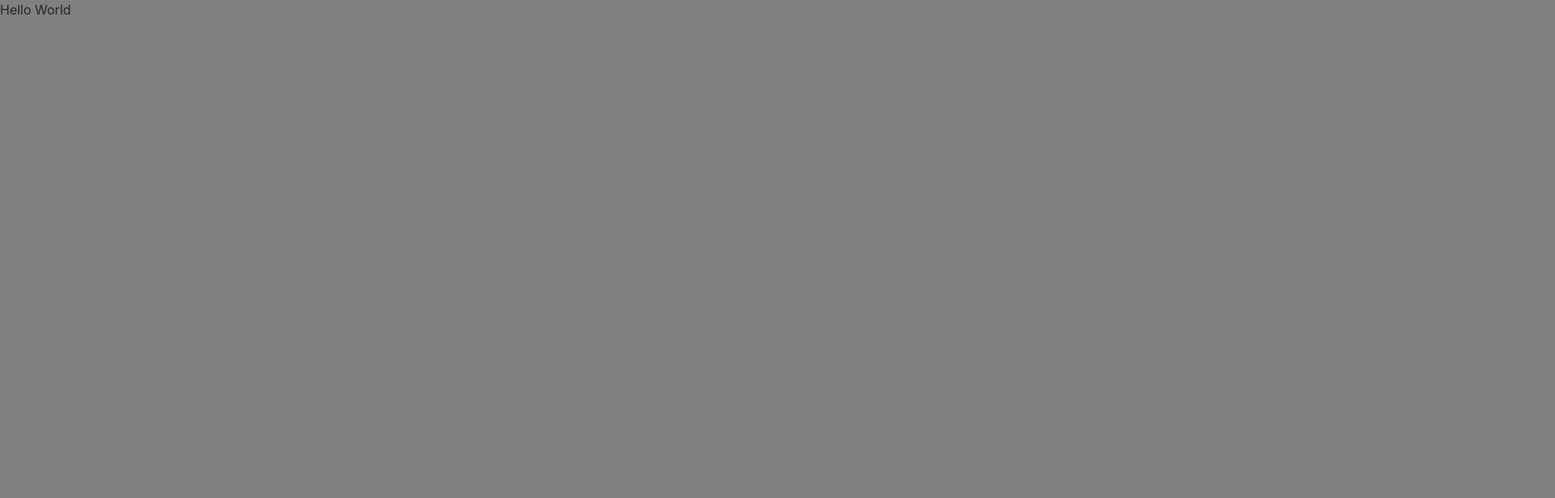
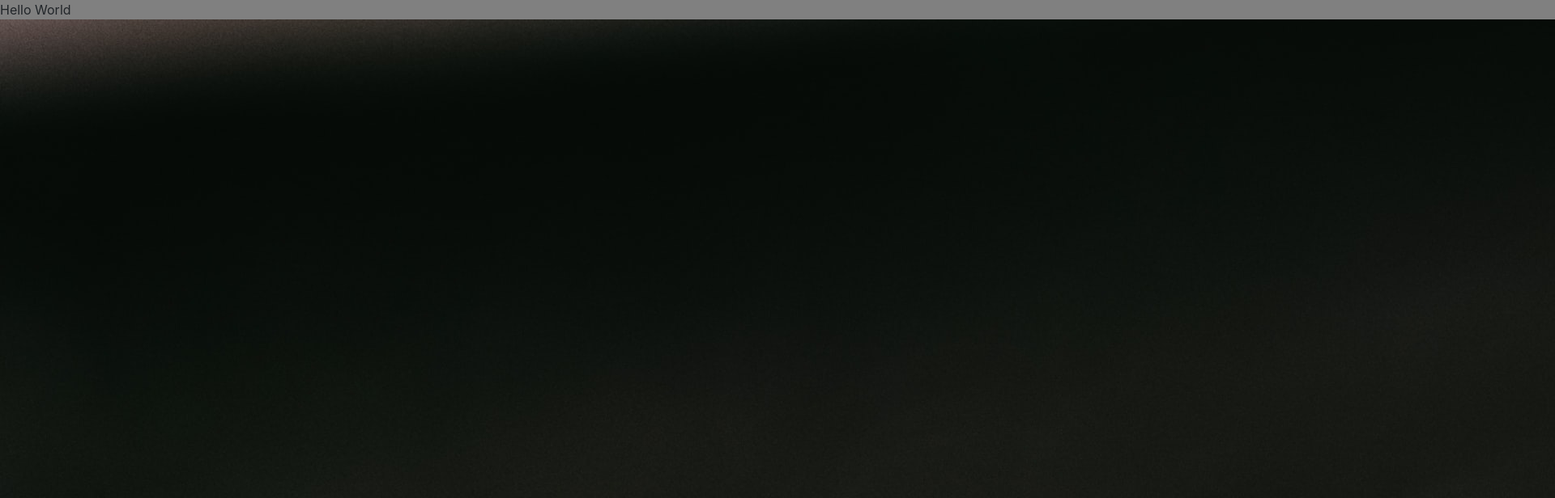
Before and after one commit to rafapetra/template-repo, a website built with webpack: page src/index.html in a window 1280 px wide. Shown: the top 616 px of the page at 81% size, 1920 px wide, since content can reach past the window. Built offline with nearby package versions, Linux system fonts and the light colour scheme.

Commit message:
Add placeholder image to index.html

```diff
--- a/src/index.html
+++ b/src/index.html
@@ -5,5 +5,6 @@
 </head>
 <body>
 Hello World
+<img src="./assets/images/puppy.jpg" alt="such a pup!">
 </body>
 </html>
```
